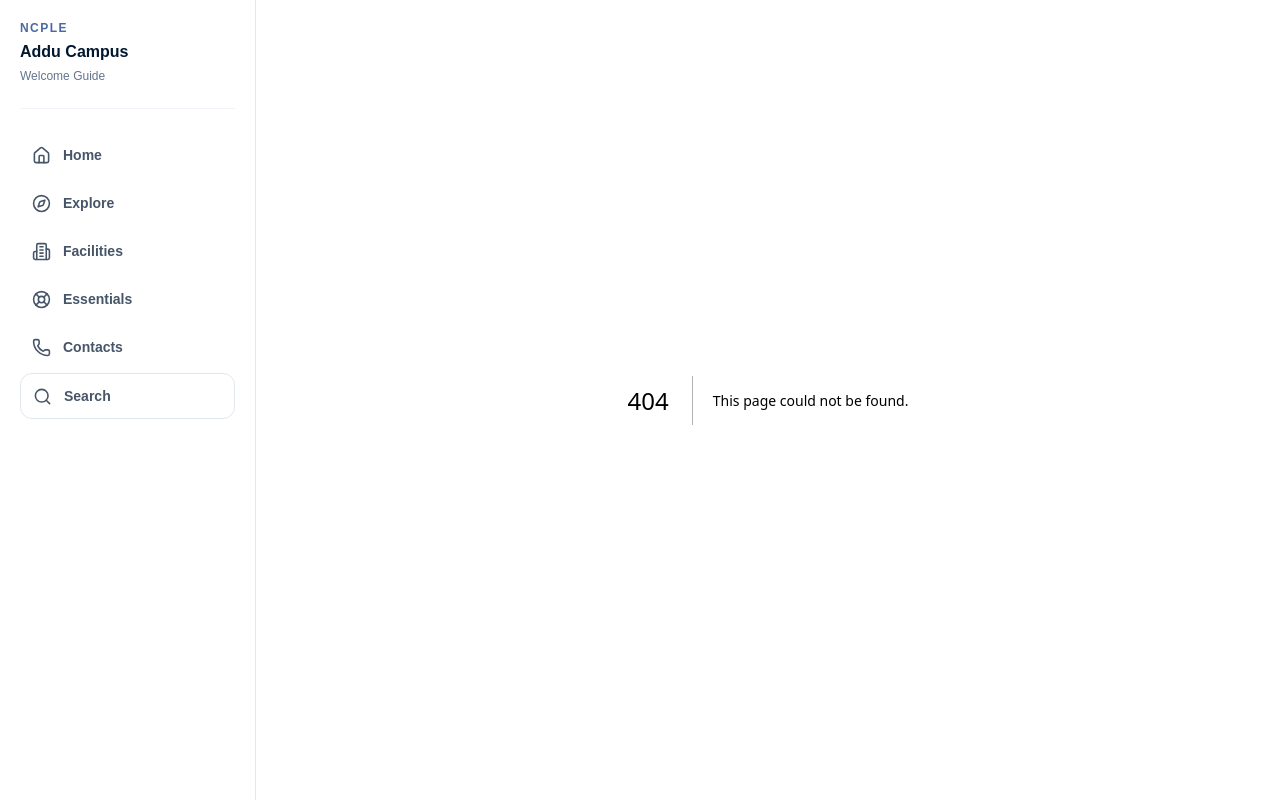
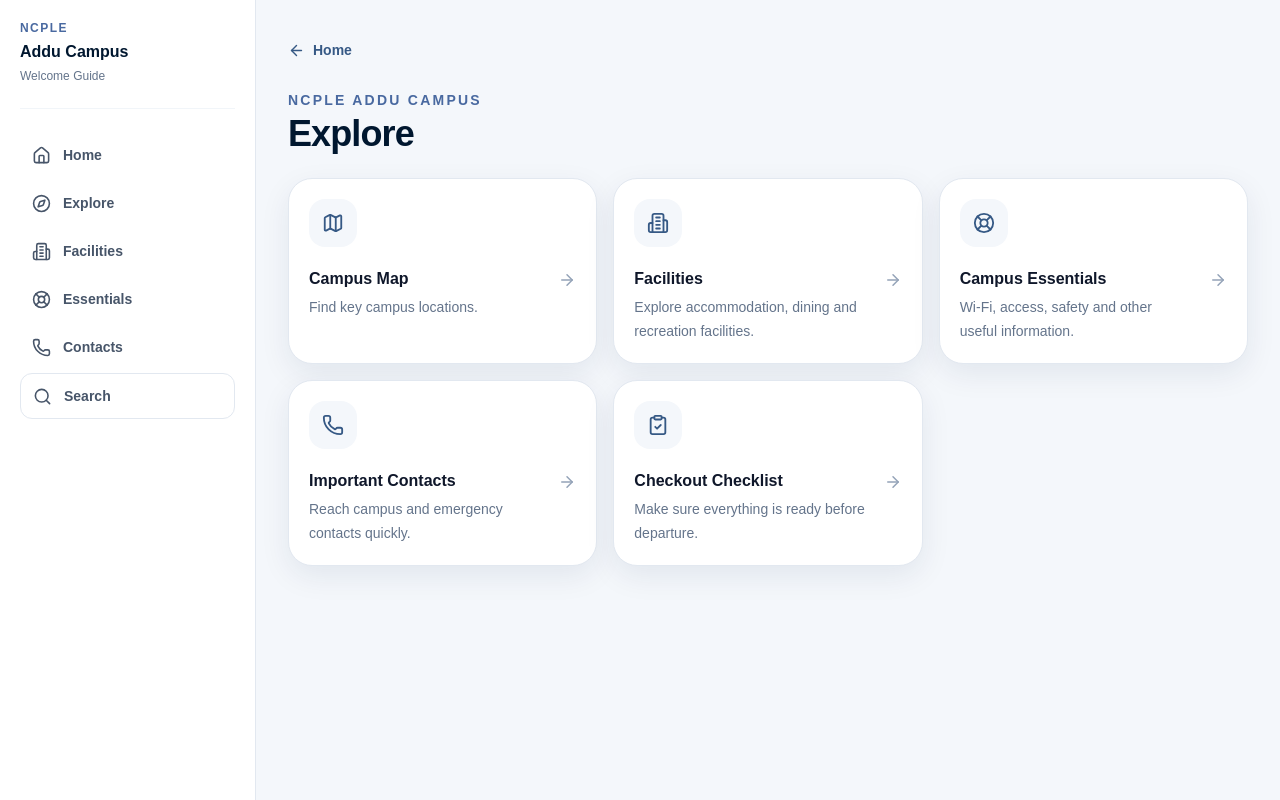
Before and after one commit to fathimathasmaa-sudo/ncple-addu-campus-guide, a Next.js app: page /explore in a window 1280 px wide. Before the commit this address had no page. Built offline with nearby package versions, Linux system fonts and the light colour scheme.

Commit message:
fix: add missing explore route

```diff
--- /dev/null
+++ b/app/explore/page.tsx
@@ -0,0 +1,34 @@
+import Link from "next/link";
+import { ArrowRight, Map, Building2, LifeBuoy, Phone, ClipboardCheck } from "lucide-react";
+import { PageShell } from "@/components/PageShell";
+
+const sections = [
+  { href: "/map", title: "Campus Map", description: "Find key campus locations.", icon: Map },
+  { href: "/facilities", title: "Facilities", description: "Explore accommodation, dining and recreation facilities.", icon: Building2 },
+  { href: "/essentials", title: "Campus Essentials", description: "Wi-Fi, access, safety and other useful information.", icon: LifeBuoy },
+  { href: "/contacts", title: "Important Contacts", description: "Reach campus and emergency contacts quickly.", icon: Phone },
+  { href: "/checkout", title: "Checkout Checklist", description: "Make sure everything is ready before departure.", icon: ClipboardCheck },
+];
+
+export default function Explore() {
+  return (
+    <PageShell title="Explore" eyebrow="NCPLE Addu Campus">
+      <div className="mt-6 grid gap-4 sm:grid-cols-2 lg:grid-cols-3">
+        {sections.map(({ href, title, description, icon: Icon }) => (
+          <Link key={href} href={href} className="group rounded-3xl border border-slate-200 bg-white p-5 shadow-soft transition hover:-translate-y-0.5 hover:border-ncple-500 hover:shadow-md">
+            <div className="flex h-12 w-12 items-center justify-center rounded-2xl bg-ncple-50 text-ncple-700">
+              <Icon size={22} />
+            </div>
+            <div className="mt-5 flex items-start justify-between gap-4">
+              <div>
+                <h2 className="font-semibold text-slate-900">{title}</h2>
+                <p className="mt-1 text-sm leading-6 text-slate-500">{description}</p>
+              </div>
+              <ArrowRight size={18} className="mt-1 shrink-0 text-slate-400 transition group-hover:translate-x-0.5 group-hover:text-ncple-700" />
+            </div>
+          </Link>
+        ))}
+      </div>
+    </PageShell>
+  );
+}
```
